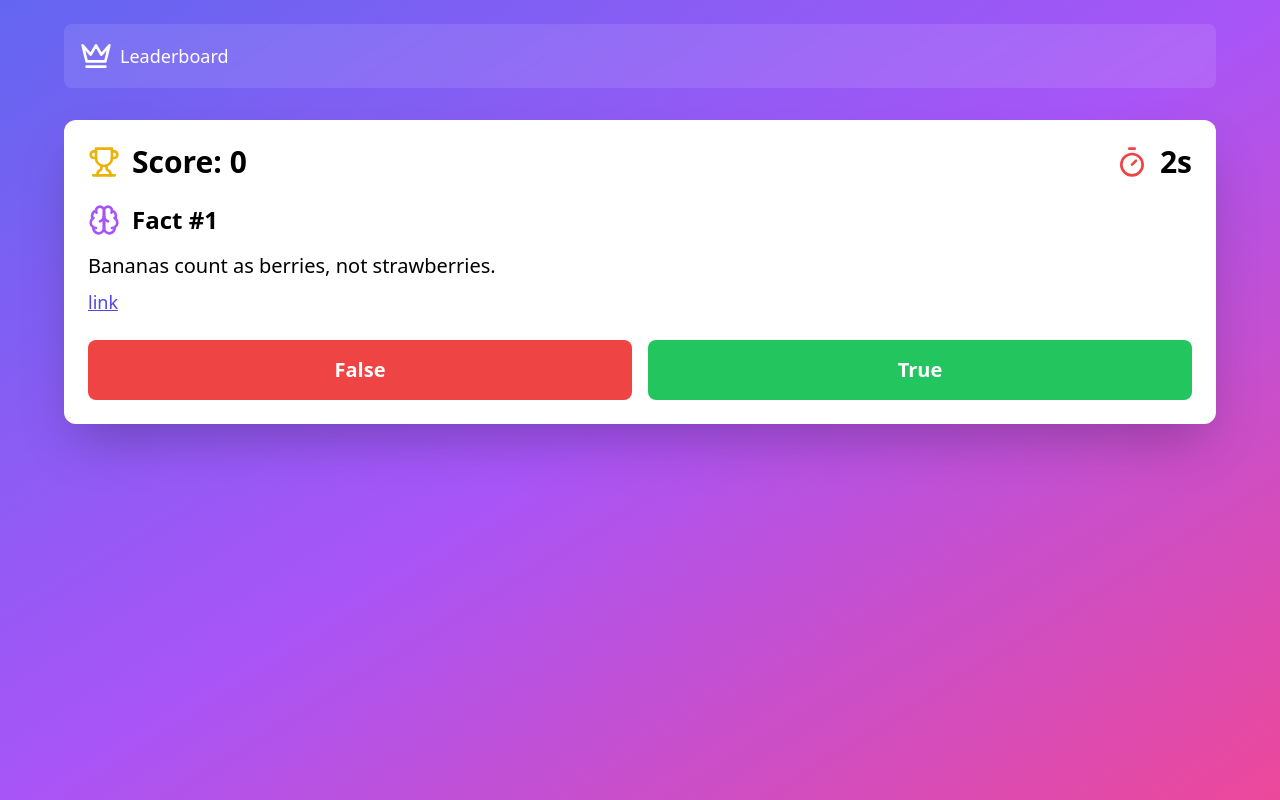
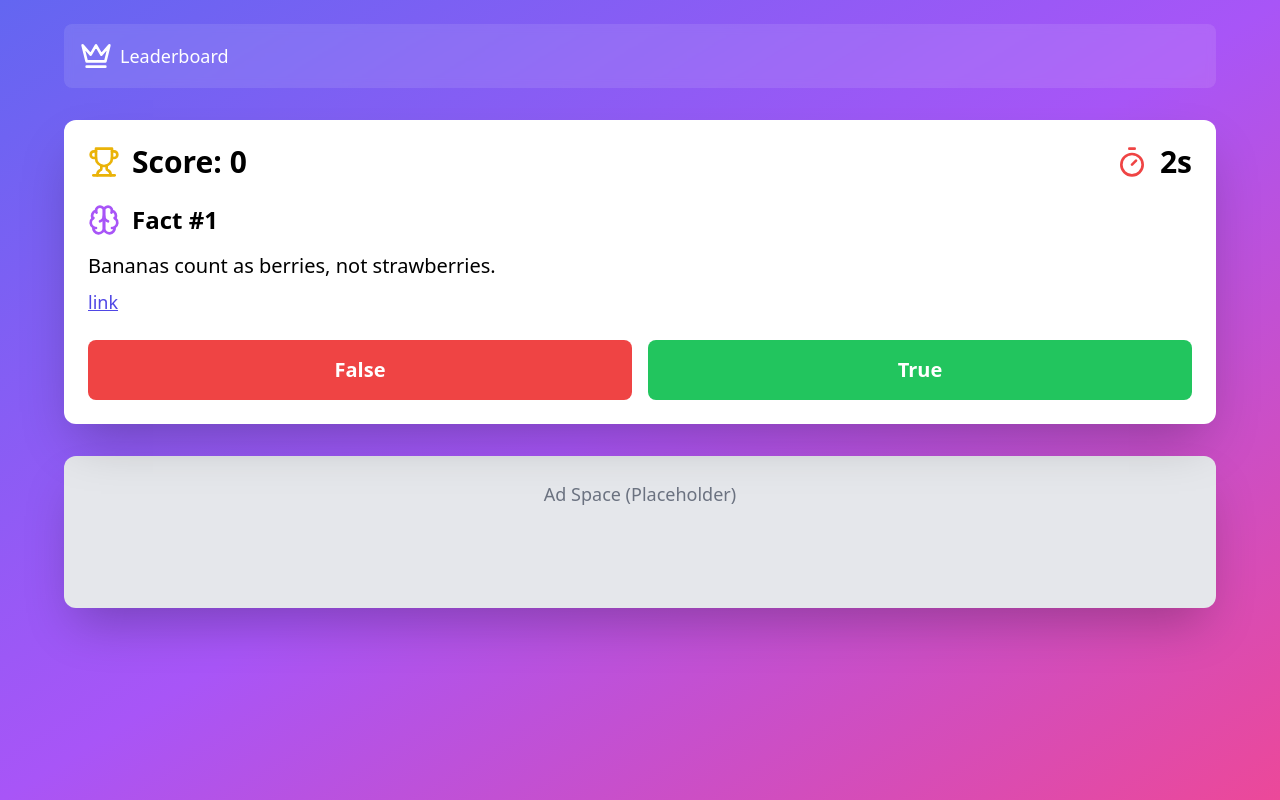
Before and after one commit to severin12am/FactFrenzy2, a React (Vite) app in the folder project/: page / in a window 1280 px wide. Built offline with nearby package versions, Linux system fonts and the light colour scheme.

Commit message:
Update App.tsx

```diff
--- a/project/src/App.tsx
+++ b/project/src/App.tsx
@@ -23,6 +23,7 @@ function App() {
   const [lastIncorrectFact, setLastIncorrectFact] = useState<{ statement: string; isTrue: boolean } | null>(null);
   const [nameInput, setNameInput] = useState('');
   const leaderboardRefs = useRef<{ [key: string]: HTMLDivElement | null }>({});
+  const mainPanelRef = useRef<HTMLDivElement>(null);
 
   const shareUrl = 'https://factfrenzy.info';
 
@@ -199,7 +200,10 @@ function App() {
             </div>
           )}
 
-          <div className={`bg-white rounded-xl shadow-2xl p-3 sm:p-6 ${showLeaderboard ? 'col-span-1 sm:col-span-2' : 'col-span-1 sm:col-span-3'}`}>
+          <div
+            ref={mainPanelRef}
+            className={`bg-white rounded-xl shadow-2xl p-3 sm:p-6 ${showLeaderboard ? 'col-span-1 sm:col-span-2' : 'col-span-1 sm:col-span-3'}`}
+          >
             <div className="flex items-center justify-between mb-4 sm:mb-6">
               <div className="flex items-center gap-2 sm:gap-3">
                 <Trophy className="w-6 sm:w-8 h-6 sm:h-8 text-yellow-500" />
@@ -345,6 +349,22 @@ function App() {
             )}
           </div>
         </div>
+
+        {/* Ad Panel */}
+        <div
+          className={`bg-gray-200 rounded-xl shadow-2xl p-3 sm:p-6 mt-6 sm:mt-8 ${
+            showLeaderboard ? 'col-span-1 sm:col-span-3' : 'col-span-1 sm:col-span-3'
+          }`}
+          style={{
+            width: mainPanelRef.current ? `${mainPanelRef.current.offsetWidth}px` : '100%',
+            height: mainPanelRef.current ? `${mainPanelRef.current.offsetHeight / 2}px` : 'auto',
+            minHeight: '150px', // Ensure a minimum height for visibility
+          }}
+        >
+          <p className="text-center text-gray-500 text-base sm:text-lg">
+            Ad Space (Placeholder)
+          </p>
+        </div>
       </div>
     </div>
   );
```
